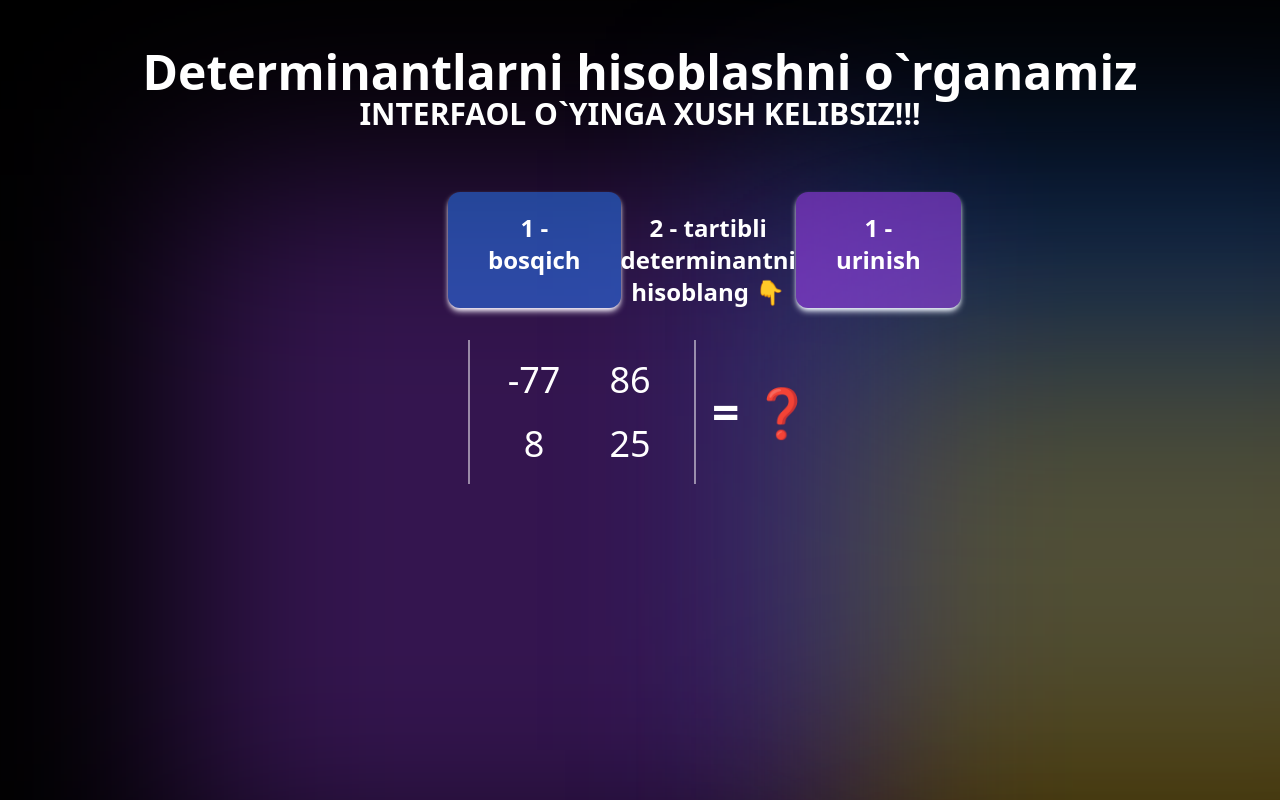
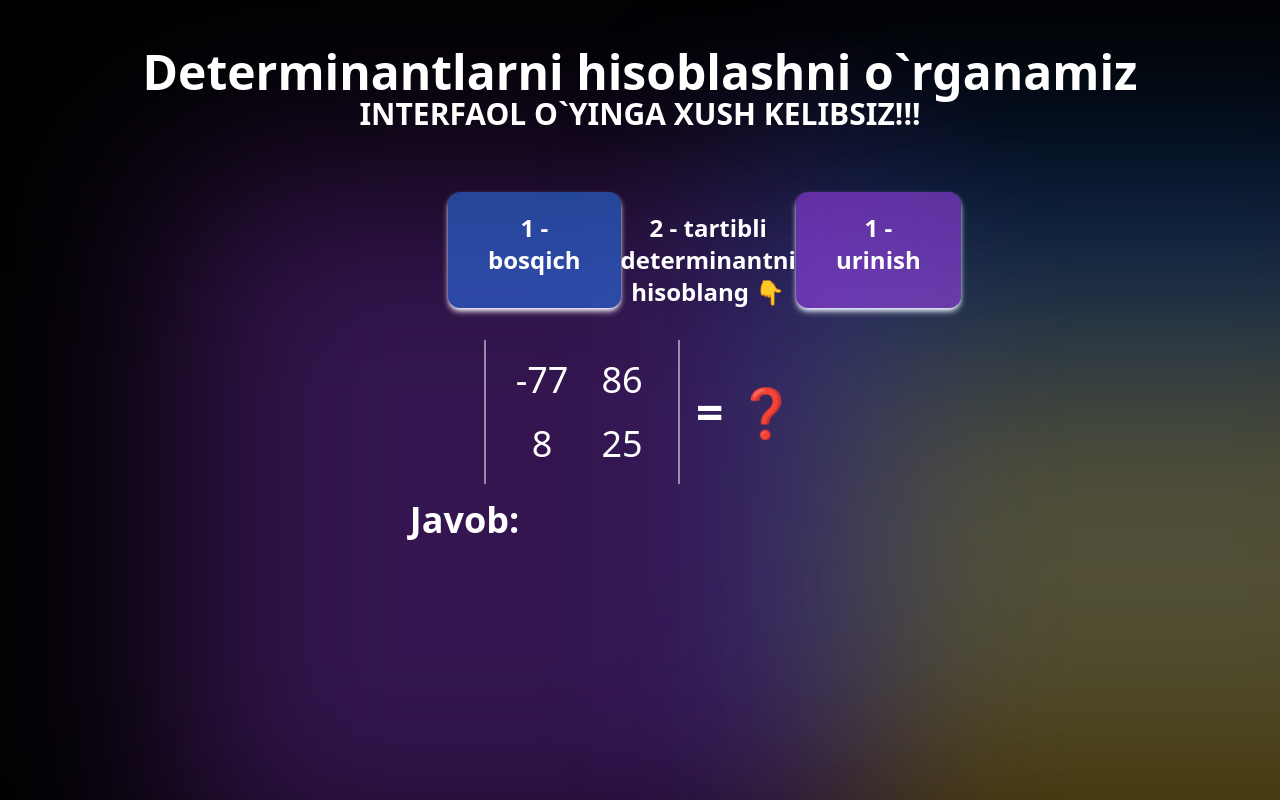
Before and after one commit to MuhammadAkbar007/determinant-game, a React (Vite) app: page / in a window 1280 px wide. Built offline with nearby package versions, Linux system fonts and the light colour scheme.

Commit message:
divided into small components 🧩

```diff
--- a/src/App.jsx
+++ b/src/App.jsx
@@ -1,5 +1,8 @@
 import { useState, useEffect } from "react";
 import Matrix from "./components/Matrix";
+import GradientBackground from "./components/GradientBackground";
+import Header from "./components/Header";
+import UserAnswer from "./components/UserAnswer";
 
 export default function DeterminantGame() {
     const [level, setLevel] = useState(1);
@@ -40,41 +43,15 @@ export default function DeterminantGame() {
 
     return (
         <div className="relative min-h-screen w-full overflow-hidden bg-black p-8">
-            {/* gradient background */}
-            <div className="absolute inset-0">
-                <div className="absolute left-0 top-0 h-[700px] w-[700px] bg-purple-500/30 blur-[100px] translate-x-1/4 translate-y-1/4"></div>
-                <div className="absolute right-0 top-0 h-[600px] w-[700px] bg-blue-500/30 blur-[100px] translate-x-1/4 translate-y-1/4"></div>
-                <div className="absolute left-170 bottom-0 h-[600px] w-[700px] bg-yellow-500/30 blur-[100px] translate-x-1/4 translate-y-1/4"></div>
-            </div>
+            <GradientBackground />
 
-            {/* content */}
             <div className="relative flex flex-col items-center justify-center p-4 text-white text-center">
-                {/* welcome message */}
-                <h1 className="text-5xl font-bold">
-                    Determinantlarni hisoblashni o`rganamiz
-                </h1>
-                <h1 className="text-3xl font-semibold">
-                    INTERFAOL O`YINGA XUSH KELIBSIZ!!!
-                </h1>
-
-                <div className="flex justify-between w-full px-100 mt-10">
-                    {/* level */}
-                    <div className="mt-5 py-5 px-10 text-2xl font-bold rounded-xl shadow-md shadow-purple-50 bg-blue-500/50">
-                        {level} - bosqich
-                    </div>
-
-                    {/* game command */}
-                    <h1 className="mt-10 text-2xl font-semibold">
-                        {level + 1} - tartibli determinantni hisoblang 👇
-                    </h1>
-
-                    {/* try count */}
-                    <div className="mt-5 py-5 px-10 text-2xl font-bold rounded-xl shadow-md shadow-blue-50 bg-purple-500/50">
-                        {tryCount + 1} - urinish
-                    </div>
-                </div>
-
+                <Header level={level} tryCount={tryCount} />
                 <Matrix matrix={matrix} />
+                <UserAnswer
+                    userAnswer={userAnswer}
+                    setUserAnswer={setUserAnswer}
+                />
             </div>
         </div>
     );
--- /dev/null
+++ b/src/components/GradientBackground.jsx
@@ -0,0 +1,9 @@
+export default function GradientBackground() {
+    return (
+        <div className="absolute inset-0">
+            <div className="absolute left-0 top-0 h-[700px] w-[700px] bg-purple-500/30 blur-[100px] translate-x-1/4 translate-y-1/4"></div>
+            <div className="absolute right-0 top-0 h-[600px] w-[700px] bg-blue-500/30 blur-[100px] translate-x-1/4 translate-y-1/4"></div>
+            <div className="absolute left-170 bottom-0 h-[600px] w-[700px] bg-yellow-500/30 blur-[100px] translate-x-1/4 translate-y-1/4"></div>
+        </div>
+    );
+}
--- /dev/null
+++ b/src/components/Header.jsx
@@ -0,0 +1,29 @@
+export default function Header({ level, tryCount }) {
+    return (
+        <>
+            <h1 className="text-5xl font-bold">
+                Determinantlarni hisoblashni o`rganamiz
+            </h1>
+            <h1 className="text-3xl font-semibold">
+                INTERFAOL O`YINGA XUSH KELIBSIZ!!!
+            </h1>
+
+            <div className="flex justify-between w-full px-100 mt-10">
+                {/* level */}
+                <div className="mt-5 py-5 px-10 text-2xl font-bold rounded-xl shadow-md shadow-purple-50 bg-blue-500/50">
+                    {level} - bosqich
+                </div>
+
+                {/* game command */}
+                <h1 className="mt-10 text-2xl font-semibold">
+                    {level + 1} - tartibli determinantni hisoblang 👇
+                </h1>
+
+                {/* try count */}
+                <div className="mt-5 py-5 px-10 text-2xl font-bold rounded-xl shadow-md shadow-blue-50 bg-purple-500/50">
+                    {tryCount + 1} - urinish
+                </div>
+            </div>
+        </>
+    );
+}
--- a/src/components/Matrix.jsx
+++ b/src/components/Matrix.jsx
@@ -1,38 +1,3 @@
-// export default function Matrix({ matrix }) {
-//     const n = Math.sqrt(matrix.length);
-//     // Split the flat matrix array into rows.
-//     const rows = Array.from({ length: n }, (_, i) =>
-//         matrix.slice(i * n, i * n + n),
-//     );
-//
-//     return (
-//         <div className="p-4 mt-4 inline-block">
-//             <div className="relative inline-block">
-//                 {/* Container with only left/right borders to mimic determinant notation */}
-//                 <div className="flex flex-col border-l-2 border-r-2 border-white/50 px-4 py-2">
-//                     {rows.map((row, rowIndex) => (
-//                         <div
-//                             key={rowIndex}
-//                             className="flex justify-center items-center"
-//                             style={{ minHeight: "3rem" }} // ensures each row has a minimum height
-//                         >
-//                             {row.map((num, colIndex) => (
-//                                 <div
-//                                     key={colIndex}
-//                                     className="mx-2 text-xl flex items-center justify-center"
-//                                     style={{ width: "3rem", height: "3rem" }} // fixed dimensions for each cell
-//                                 >
-//                                     {num}
-//                                 </div>
-//                             ))}
-//                         </div>
-//                     ))}
-//                 </div>
-//             </div>
-//         </div>
-//     );
-// }
-
 export default function Matrix({ matrix }) {
     const n = Math.sqrt(matrix.length);
     // Split the flat matrix array into rows.
@@ -54,7 +19,7 @@ export default function Matrix({ matrix }) {
                             {row.map((num, colIndex) => (
                                 <div
                                     key={colIndex}
-                                    className="mx-6 my-2 text-4xl flex items-center justify-center"
+                                    className="mx-4 my-2 text-4xl flex items-center justify-center"
                                     style={{ width: "3rem", height: "3rem" }} // Fixed dimensions for each cell
                                 >
                                     {num}
--- /dev/null
+++ b/src/components/UserAnswer.jsx
@@ -0,0 +1,13 @@
+export default function UserAnswer({ userAnswer, setUserAnswer }) {
+    return (
+        <div className="flex flex-row">
+            <h1 className="text-4xl font-bold">Javob: </h1>
+            <input
+                type="number"
+                value={userAnswer}
+                onChange={(e) => setUserAnswer(e.value)}
+                className="mx-15 border-amber-500 text-amber-600 outline-amber-500 outline-border-500"
+            />
+        </div>
+    );
+}
```
